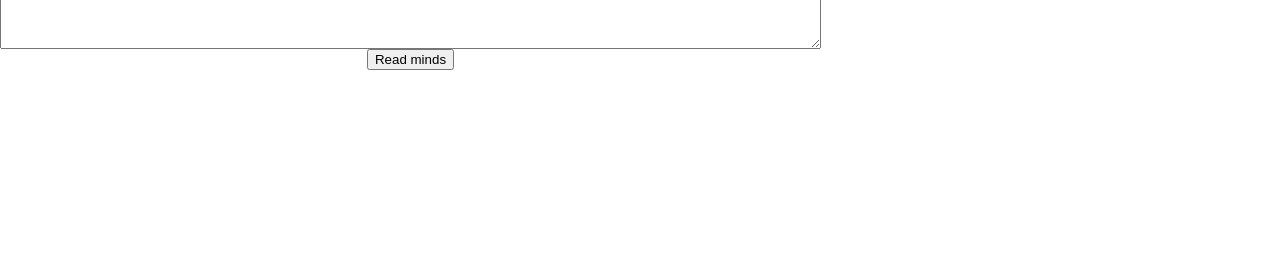
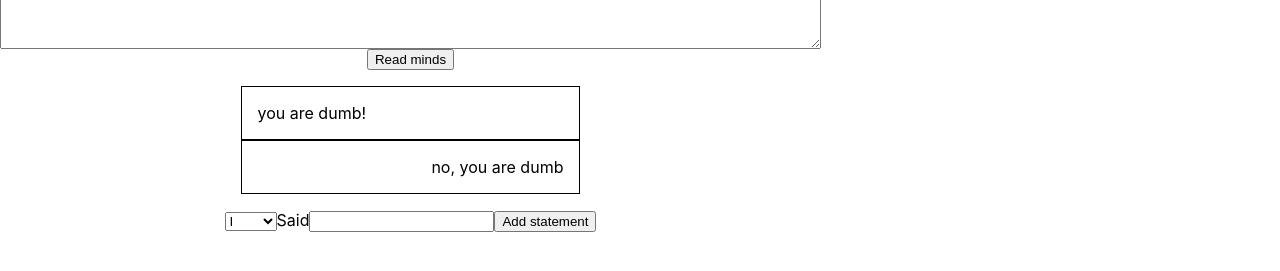
Before and after one commit to billbaincodes/Mind-Reader, a React (Create React App) app: page / in a window 1280 px wide. Shown: the part 449-720 px from the top of the page. Built offline with nearby package versions, Linux system fonts and the light colour scheme.

Commit message:
Started conversation component

```diff
--- a/src/App.css
+++ b/src/App.css
@@ -73,3 +73,20 @@
   animation: App-logo-spin infinite 20s linear;
 
 }
+
+.conversation {
+  margin: 1rem;
+}
+
+.statement {
+  border: 1px solid black;
+  padding: 1rem;
+}
+
+.i-said {
+  text-align: left;
+}
+
+.they-said {
+  text-align: right;
+}
--- a/src/App.js
+++ b/src/App.js
@@ -2,6 +2,7 @@ import React, { Component } from "react";
 import "./App.css";
 import Analysis from "./components/Analysis.js";
 import loadingPic from './assets/mind-reader.jpg'
+import Conversation from "./components/Conversation.js"
 
 
 class App extends Component {
@@ -66,6 +67,7 @@ class App extends Component {
         <h4 className="tagline"> Enter text, reveal the author's true emotions</h4>
         <textarea cols="100" rows="10" onChange={this.contentListener} value={this.state.content} />
         <button onClick={this.tonePost}>Read minds</button>
+        <Conversation />
         </div>
         <div className="container">
         {this.state.loaded ? (
--- /dev/null
+++ b/src/components/Conversation.js
@@ -0,0 +1,42 @@
+import React, { Component } from "react";
+
+class Conversation extends Component {
+
+
+  state = {
+    conversation: {}
+  }
+
+
+  renderStatement = (event) => {
+    event.preventDefault()
+    console.log('butts')
+    return (
+      <div>you are dumb!!!</div>
+    )
+  }
+
+  render() {
+    return (
+      <div>
+        <div class="conversation">
+          <div class="statement i-said">you are dumb!</div>
+          <div class="statement they-said">no, you are dumb</div>
+          {this.renderStatement}
+        </div>
+
+        <form>
+          <select>
+            <option>I</option>
+            <option>They</option>
+          </select>
+          <label>Said</label>
+          <input type="text" />
+          <button onClick={this.renderStatement}>Add statement</button>
+        </form>
+      </div>
+    );
+  }
+}
+
+export default Conversation;
```
Also changed, not shown: src/components/Analysis.js (+32 -25 lines).
